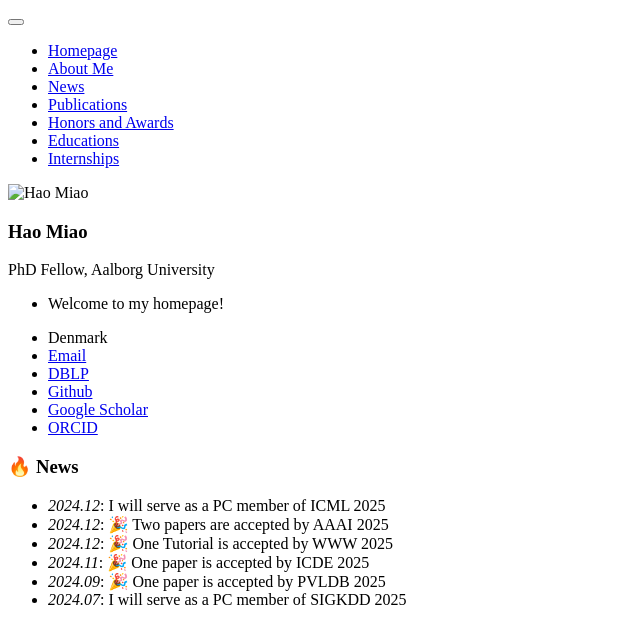
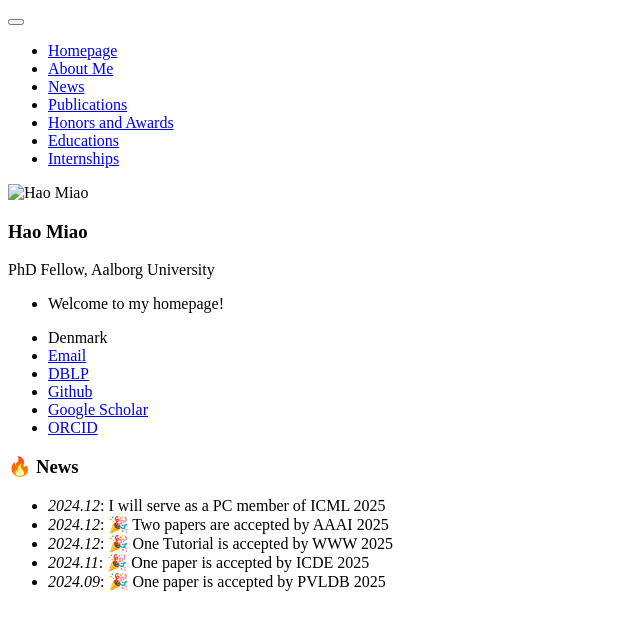
Before and after one commit to MiaoHaoSunny/MiaoHaoSunny.github.io, a Jekyll site: the page built from _pages/includes/news.md, in a window 1280 px wide. Shown: the top 644 px of the page, without its empty margins (0-640 px from the left). Built offline with Jekyll 4.4.1, drawn with Linux system fonts in a browser that asks for light colours; our own code applies the rules of GitHub Pages for plain Markdown files.

Commit message:
Update news.md

```diff
--- a/_pages/includes/news.md
+++ b/_pages/includes/news.md
@@ -4,4 +4,3 @@
 - *2024.12*: 🎉 One Tutorial is accepted by WWW 2025
 - *2024.11*: 🎉 One paper is accepted by ICDE 2025
 - *2024.09*: 🎉 One paper is accepted by PVLDB 2025
-- *2024.07*: I will serve as a PC member of SIGKDD 2025
```
